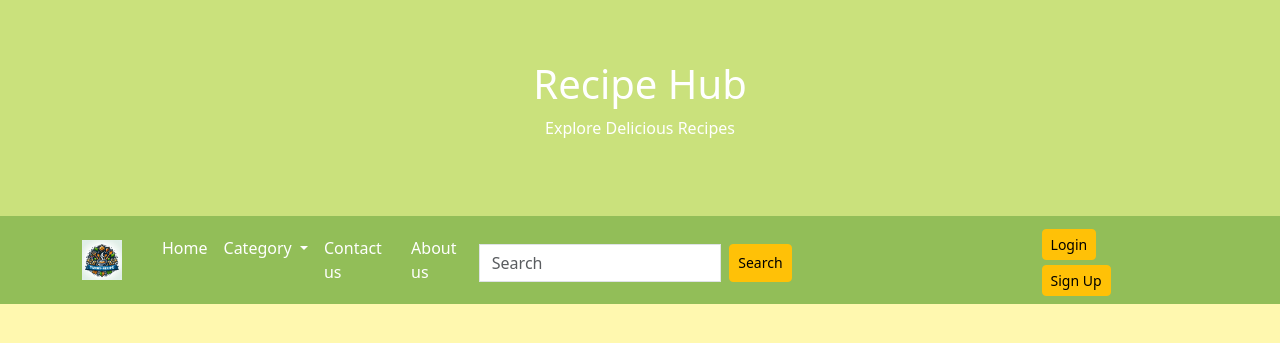
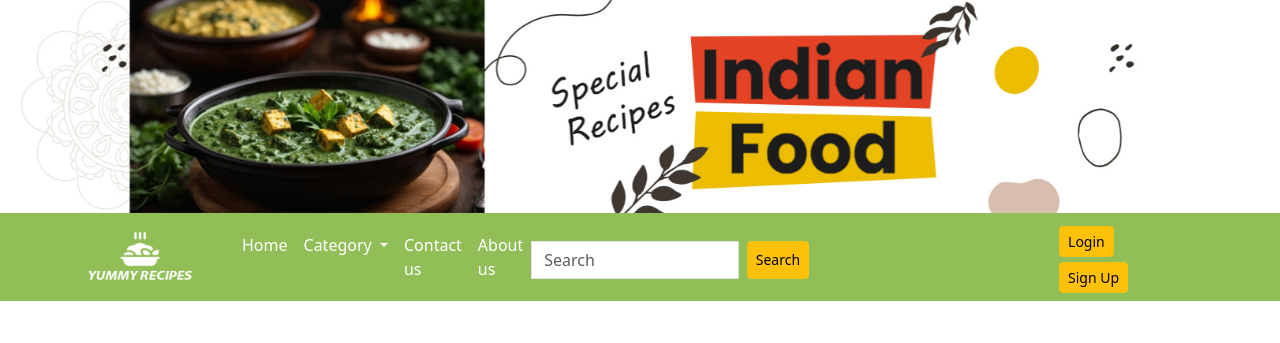
Before and after one commit to ShreyasBhalde/Recipe_web_app_project, a Django app: page / in a window 1280 px wide. Shown: the top 343 px of the page. Run offline with Django 5.2, Linux system fonts and the light colour scheme; data that the repository does not hold is empty.

Commit message:
Completed

```diff
--- a/userapp/templates/Homepage.html
+++ b/userapp/templates/Homepage.html
@@ -139,23 +139,44 @@
         }
 
         body {
-            background-color: #fff8af;
+            background-color: #FFFFFF;
             /* You can adjust other styles here */
+        }
+
+        .round-badge {
+            display: inline-block;
+            border-radius: 50%;
+            background-color: #007bff; /* Change this to your desired background color */
+            color: #fff; /* Change this to your desired text color */
+            width: 30px; /* Adjust the width and height as needed */
+            height: 30px;
+            text-align: center;
+            line-height: 30px;
+            font-size: 16px; /* Adjust the font size for the big letter */
         }
     </style>
 </head>
 
 <body>
-    <div class="jumbotron">
-        <div class="container text-center">
-            <h1>Recipe Hub</h1>
-            <p>Explore Delicious Recipes</p>
+    <div id="carouselExample" class="carousel slide" data-bs-ride="carousel">
+        <div class="carousel-inner">
+            <!-- Add carousel items/slides here -->
+            <div class="carousel-item active">
+                <img class="img-fluid" alt="Responsive image" src="/static/extra/01.jpg" class="d-block w-100" alt="Slide 1">
+            </div>
+            <div class="carousel-item">
+                <img  class="img-fluid" alt="Responsive image" src="/static/extra/02.jpg" class="d-block w-100" alt="Slide 2">
+            </div>
+            <div class="carousel-item">
+                <img  class="img-fluid" alt="Responsive image" src="/static/extra/03.jpg" class="d-block w-100" alt="Slide 2">
+            </div>
+            <!-- Add more slides as needed -->
         </div>
     </div>
 
     <nav class="navbar navbar-expand-lg " style="background-color: #92be58;">
         <div class="container">
-            <a class="navbar-brand" alt="404" ><img src="/static/extra/_c2c73f67-6f43-4645-9ce2-ed34deed6b32.jpg" alt="404" height="40px"></a>
+            <a class="navbar-brand" alt="404" ><img src="/static/extra/logo.png" alt="404" height="60px" width="120px"></a>
             <button class="navbar-toggler" type="button" data-bs-toggle="collapse" data-bs-target="#navbarTogglerDemo02"
                 aria-controls="navbarTogglerDemo02" aria-expanded="false" aria-label="Toggle navigation">
                 <span class="navbar-toggler-icon"></span>
@@ -164,7 +185,7 @@
                 <ul class="navbar-nav me-auto mb-2 mb-lg-0">
                     {%if "uname" in request.session%}
                     <li class="nav-item">
-                        <a class="nav-link " aria-current="page" href="#">Welcome {{request.session.uname}}</a>
+                        <a class="nav-link " aria-current="page" href="#"></a>
                     </li>
                     {%else%}
                     <li class="nav-item">
@@ -213,8 +234,8 @@
                         </li>
                     </div>
                     <div class="b2">
-                        <li class="nav-item">
-                            <a href="/showcart" class="btn btn-warning btn-sm" role="button">Cart</a>
+                        <li class="nav-item" >
+                            <a class="nav-link " aria-current="page" href="#">Welcome {{request.session.uname}} </a>
                         </li>
                     </div>
                     {%else%}
```
Also changed, not shown: static/extra/01.jpg (added), static/extra/02.jpg (added), static/extra/03.jpg (added), static/extra/logo.png (added).
